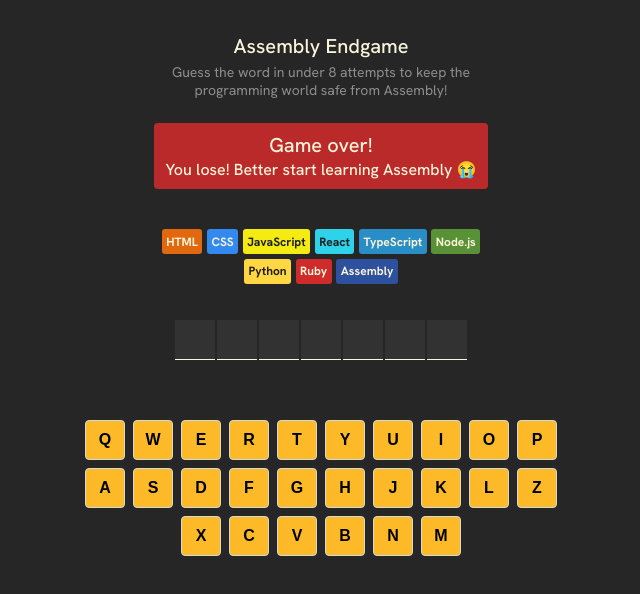
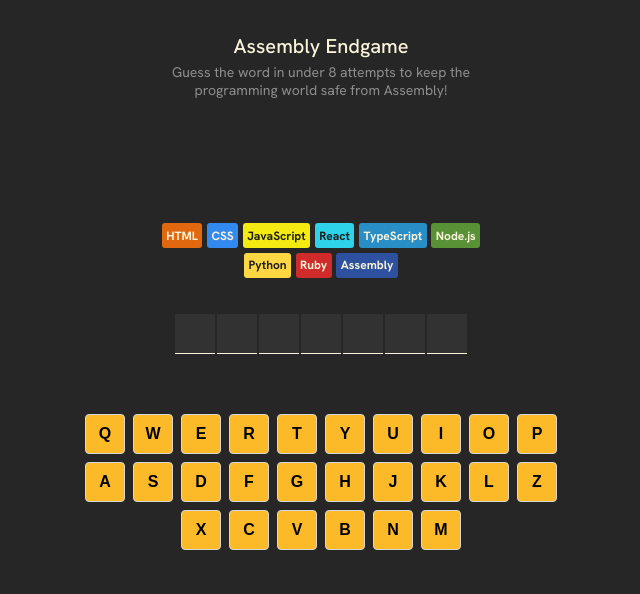
Before and after one commit to harshilshrma/assembly-endgame, a React (Vite) app: page / in a window 1280 px wide. Shown: the top 594 px of the page, without its empty margins (319-959 px from the left). Built offline with nearby package versions, Linux system fonts and the light colour scheme.

Commit message:
message logic added

```diff
--- a/src/App.css
+++ b/src/App.css
@@ -26,25 +26,37 @@
   margin-top: 4px;
 }
 
-.game-status {
+.gameStatus {
+  display: flex;
+  flex-direction: column;
+  align-items: center;
   border-radius: 4px;
   padding: 8px 10px;
-  background-color: #BA2A2A;
-  text-align: center;
+  min-height: 60px;
+  width: 100%;
   color: #F9F4DA;
   margin: 10px 0px 40px 0px;
+  text-align: center;
 }
 
-.game-status>h3 {
+.gameStatus>h3 {
   font-size: 1.25rem;
   font-weight: 500;
   margin: 1px;
 }
 
-.game-status>p {
+.gameStatus>p {
   font-size: 1rem;
   font-weight: 500;
   margin: 1px;
+}
+
+.gameStatus.won {
+  background-color: #10A95B;
+}
+
+.gameStatus.lost {
+  background-color: #BA2A2A;
 }
 
 .languages-list {
@@ -146,6 +158,8 @@
   display: block;
   margin-inline: auto;
   cursor: pointer;
+  color: black;
+  font-weight: 600;
 }
 
 @media (max-width: 600px) {}
--- a/src/App.jsx
+++ b/src/App.jsx
@@ -62,6 +62,12 @@
     })
   }
 
+  const gameStatusClass = clsx({
+    gameStatus: true,
+    won: isGameWon,
+    lost: isGameLost
+  })
+
   return (
     <main>
       <header>
@@ -69,9 +75,22 @@
         <p>Guess the word in under 8 attempts to keep the programming world safe from Assembly!</p>
       </header>
 
-      <section className="game-status">
-        <h3>Game over!</h3>
-        <p>You lose! Better start learning Assembly 😭</p>
+      <section className={gameStatusClass}>
+        {
+          isGameOver ? (
+            isGameWon ? (
+              <>
+                <h3>You won!</h3>
+                <p>Well done! 🎉</p>
+              </>
+            ) : (
+              <>
+                <h3>Game over!</h3>
+                <p>You lose! Better start learning Assembly 😭</p>
+              </>
+            )
+          ) : null
+        }
       </section>
 
       <section className="languages-list">
```
